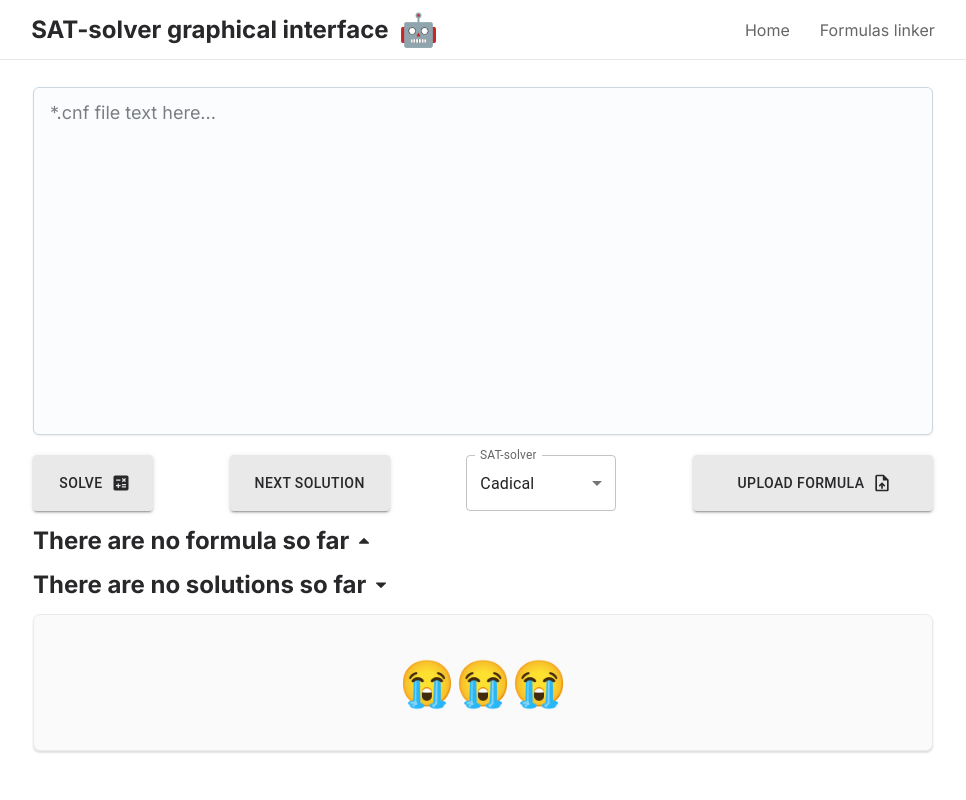
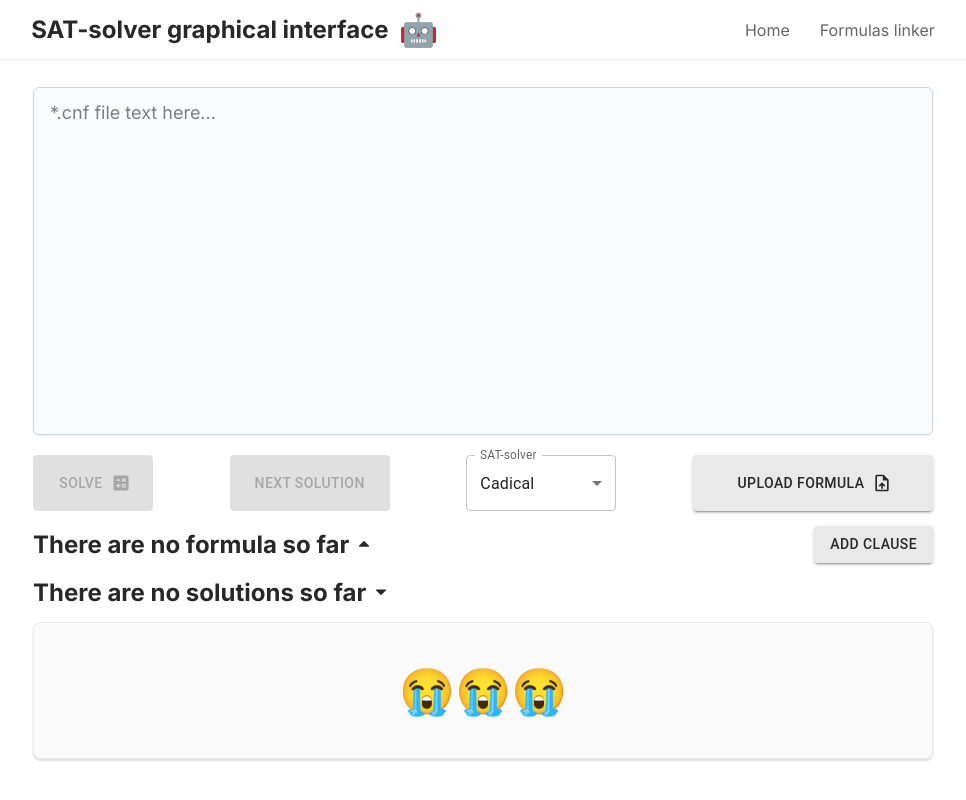
Before and after one commit to vvvvvvvector/SAT-solver-graphical-interface-client, a React (Vite) app: page / in a window 1280 px wide. Shown: the whole page, without its empty margins (157-1123 px from the left). Built offline with nearby package versions, Linux system fonts and the light colour scheme.

Commit message:
now user can add clauses by hand clicking 'add clause' button

```diff
--- a/src/components/Clause/Clause.tsx
+++ b/src/components/Clause/Clause.tsx
@@ -1,5 +1,4 @@
 import React from "react";
-import toast from "react-hot-toast";
 
 import { useDispatch } from "react-redux";
 import { removeClause } from "../../redux/slices/formula";
@@ -14,21 +13,6 @@ export const Clause: React.FC<{ clause: ClauseType }> = ({ clause }) => {
   const dispatch = useDispatch();
 
   const onRemoveClause = () => {
-    toast(
-      (t) => (
-        <span>
-          {`clause id: ${clause.id}`}
-          <button
-            style={{ marginLeft: "10px" }}
-            onClick={() => toast.dismiss(t.id)}
-          >
-            Dismiss
-          </button>
-        </span>
-      ),
-      { icon: "🛠️" }
-    );
-
     dispatch(removeClause(clause.id));
   };
 
--- a/src/components/Formula/Formula.module.scss
+++ b/src/components/Formula/Formula.module.scss
@@ -1,6 +1,10 @@
 .header {
   display: flex;
+  justify-content: space-between;
   margin-top: 15px;
+
+  &__left {
+    display: flex;
     align-items: center;
 
     h2 {
@@ -18,6 +22,7 @@
 
       path {
         fill: #28282b;
+      }
     }
   }
 }
--- a/src/components/Formula/Formula.tsx
+++ b/src/components/Formula/Formula.tsx
@@ -1,21 +1,39 @@
 import React from "react";
+import { toast } from "react-hot-toast";
 
-import { useSelector } from "react-redux";
-import solutions from "../../redux/slices/solutions";
+import { useDispatch, useSelector } from "react-redux";
+import { addClause } from "../../redux/slices/formula";
 import { RootState } from "../../redux/store";
 
+import { Button } from "@mui/material";
+
 import { Clause } from "../index";
+
+import { buttonStyle } from "../../shared/mui";
 
 import styles from "./Formula.module.scss";
 
 export const Formula: React.FC = () => {
+  const dispatch = useDispatch();
+
   const [opened, setOpened] = React.useState(false);
 
   const { clauses } = useSelector((state: RootState) => state.formula);
 
+  const onClickAddCluase = () => {
+    let input = window.prompt("Enter clause: ");
+
+    let clause = input?.split("|").map((item) => parseInt(item));
+
+    if (clause) dispatch(addClause(clause));
+
+    toast.success("Clause successfully added!");
+  };
+
   return (
     <>
       <div className={styles.header}>
+        <div className={styles["header__left"]}>
           <h2 onClick={() => setOpened(!opened)}>
             {clauses.length > 0
               ? "Formula in CNF"
@@ -34,6 +52,10 @@ export const Formula: React.FC = () => {
               fill="#2C2C2C"
             />
           </svg>
+        </div>
+        <Button onClick={onClickAddCluase} sx={buttonStyle} variant="contained">
+          Add clause
+        </Button>
       </div>
       {opened && (
         <div className={styles["formula-container"]}>
--- a/src/components/Panel/Panel.tsx
+++ b/src/components/Panel/Panel.tsx
@@ -23,15 +23,9 @@ import CalculateIcon from "@mui/icons-material/Calculate";
 
 import solvers from "./Solvers.json";
 
+import { buttonStyle } from "../../shared/mui";
+
 import styles from "./Panel.module.scss";
-
-const buttonsStyle = {
-  color: "#28282b",
-  backgroundColor: "#e9e9e9",
-  "&:hover": {
-    backgroundColor: "#c0c0c0",
-  },
-};
 
 export const Panel: React.FC = () => {
   const dispatch = useDispatch();
@@ -42,7 +36,6 @@ export const Panel: React.FC = () => {
 
   const onClickSolve = async () => {
     try {
-      if (cnf.length > 0) {
       setLoading(true);
 
       const response = await axiosInstance.post("solve", {
@@ -60,9 +53,6 @@ export const Panel: React.FC = () => {
       } else {
         toast.error("Unsatisfiable!");
       }
-      } else {
-        toast.error("Input can't be empty!");
-      }
     } catch (error) {
       toast.error("Something went wrong!");
       console.error("Something went wrong!", error);
@@ -71,7 +61,6 @@ export const Panel: React.FC = () => {
 
   const onClickNext = async () => {
     try {
-      if (cnf.length > 0) {
       setLoading(true);
 
       const response = await axiosInstance.get("next-solution");
@@ -84,9 +73,6 @@ export const Panel: React.FC = () => {
         toast.success("Next solution was successfully found!");
       } else {
         toast.error("There are no more solutions!");
-        }
-      } else {
-        toast.error("Input can't be empty!");
       }
     } catch (error) {
       toast.error("Something went wrong!");
@@ -127,9 +113,9 @@ export const Panel: React.FC = () => {
       />
       <div className={styles.controls}>
         <Button
-          sx={{ ...buttonsStyle, maxWidth: "120px", width: "100%" }}
+          sx={{ ...buttonStyle, maxWidth: "120px", width: "100%" }}
           onClick={onClickSolve}
-          disabled={loading}
+          disabled={loading || cnf === ""}
           endIcon={<CalculateIcon />}
           variant="contained"
         >
@@ -137,13 +123,13 @@ export const Panel: React.FC = () => {
         </Button>
         <Button
           sx={{
-            ...buttonsStyle,
+            ...buttonStyle,
             maxWidth: "160px",
             width: "100%",
             whiteSpace: "nowrap",
           }}
           onClick={onClickNext}
-          disabled={loading}
+          disabled={loading || cnf === ""}
           variant="contained"
         >
           {loading ? "Finding..." : "Next solution"}
@@ -173,7 +159,7 @@ export const Panel: React.FC = () => {
         </FormControl>
         <Button
           sx={{
-            ...buttonsStyle,
+            ...buttonStyle,
             maxWidth: "240px",
             width: "100%",
             whiteSpace: "nowrap",
--- a/src/components/Solutions/Solutions.tsx
+++ b/src/components/Solutions/Solutions.tsx
@@ -15,7 +15,7 @@ export const Solutions: React.FC = () => {
       <div className={styles["header"]}>
         <h2 onClick={() => setOpened(!opened)}>
           {solutions.length > 0
-            ? "Solutions: "
+            ? "Solutions"
             : "There are no solutions so far"}
         </h2>
         <svg
--- a/src/components/Variable/Variable.tsx
+++ b/src/components/Variable/Variable.tsx
@@ -1,5 +1,4 @@
 import React from "react";
-import toast from "react-hot-toast";
 
 import { useDispatch } from "react-redux";
 import { removeVariable } from "../../redux/slices/formula";
@@ -16,21 +15,6 @@ export const Variable: React.FC<{ variable: VariableType }> = ({
   const onRemoveVariable = (event: React.MouseEvent<HTMLDivElement>) => {
     event.stopPropagation();
 
-    toast(
-      (t) => (
-        <span>
-          {`clause id:${variable.clauseId}, variable id:${variable.id}, variable index:${variable.index}`}
-          <button
-            style={{ marginLeft: "10px" }}
-            onClick={() => toast.dismiss(t.id)}
-          >
-            Dismiss
-          </button>
-        </span>
-      ),
-      { icon: "🛠️" }
-    );
-
     dispatch(
       removeVariable({ clauseId: variable.clauseId, variableId: variable.id })
     );
--- a/src/redux/slices/formula.ts
+++ b/src/redux/slices/formula.ts
@@ -19,6 +19,19 @@ export const formulaSlice = createSlice({
   reducers: {
     setFormula(state, action: PayloadAction<ClauseType[]>) {
       state.clauses = action.payload;
+    },
+    addClause(state, action: PayloadAction<number[]>) {
+      if (state.clauses.length > 0) {
+        state.clauses = [
+          ...state.clauses,
+          {
+            id: state.clauses[state.clauses.length - 1].id + 1,
+            variables: action.payload,
+          },
+        ];
+      } else {
+        state.clauses = [{ id: 0, variables: action.payload }];
+      }
     },
     removeClause(state, action: PayloadAction<ClauseId>) {
       state.clauses = state.clauses.filter(
@@ -48,7 +61,7 @@ export const formulaSlice = createSlice({
   },
 });
 
-export const { setFormula, removeClause, removeVariable } =
+export const { setFormula, addClause, removeClause, removeVariable } =
   formulaSlice.actions;
 
 export default formulaSlice.reducer;
--- /dev/null
+++ b/src/shared/mui.ts
@@ -0,0 +1,7 @@
+export const buttonStyle = {
+  color: "#28282b",
+  backgroundColor: "#e9e9e9",
+  "&:hover": {
+    backgroundColor: "#c0c0c0",
+  },
+};
```
Lines whose indentation alone changed are shown as unchanged.
